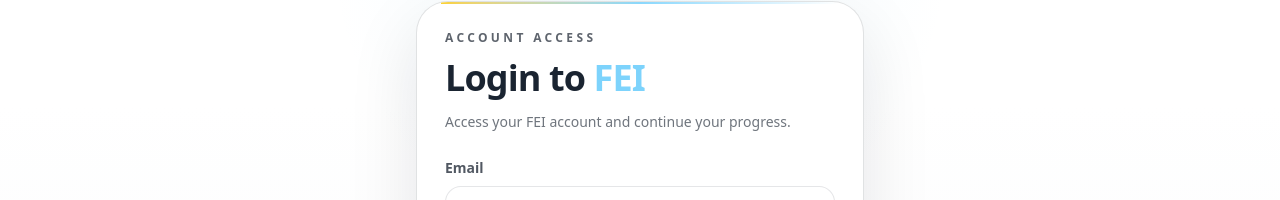
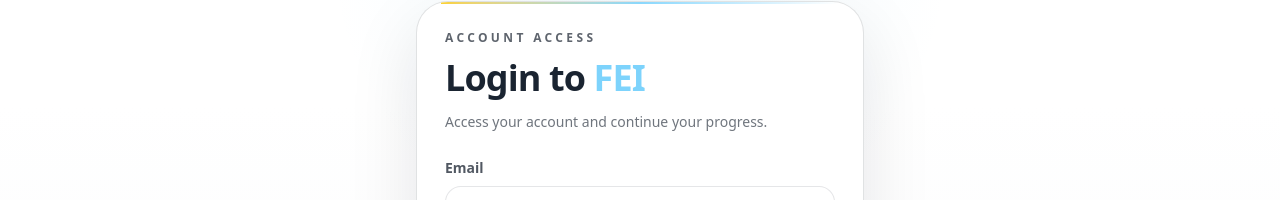
Before and after one commit to feifootball/fei-platform, a Next.js app: page /login in a window 1280 px wide. Shown: the part 198-398 px from the top of the page. Built offline with nearby package versions, Linux system fonts and the light colour scheme; no server answers.

Commit message:
Remove FEI from login description

```diff
--- a/app/login/page.tsx
+++ b/app/login/page.tsx
@@ -11,7 +11,7 @@ const copy = {
     navRegister: 'Register',
     label: 'Account access',
     title: 'Login to FEI',
-    description: 'Access your FEI account and continue your progress.',
+    description: 'Access your account and continue your progress.',
     email: 'Email',
     password: 'Password',
     loading: 'Logging in...',
```
